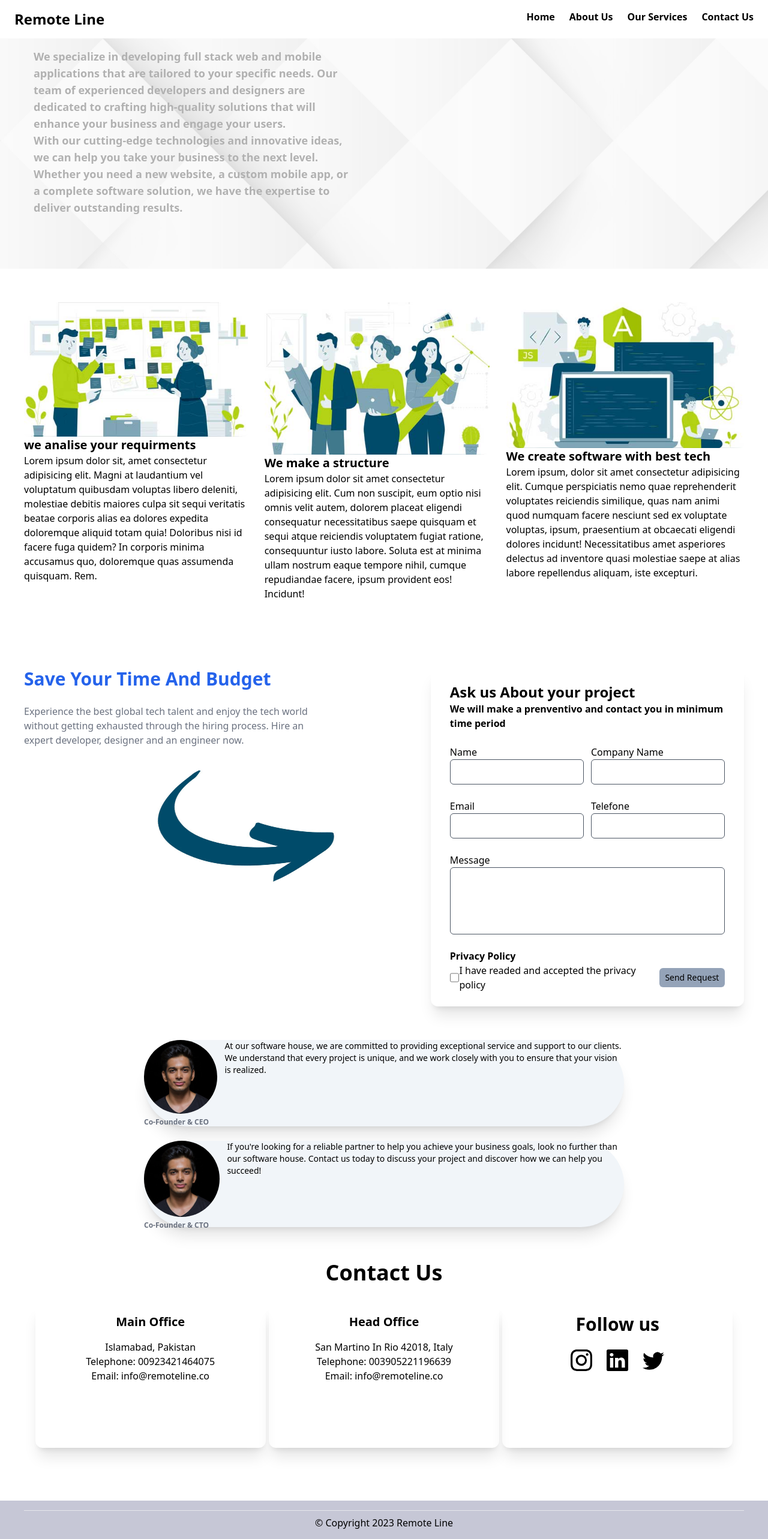
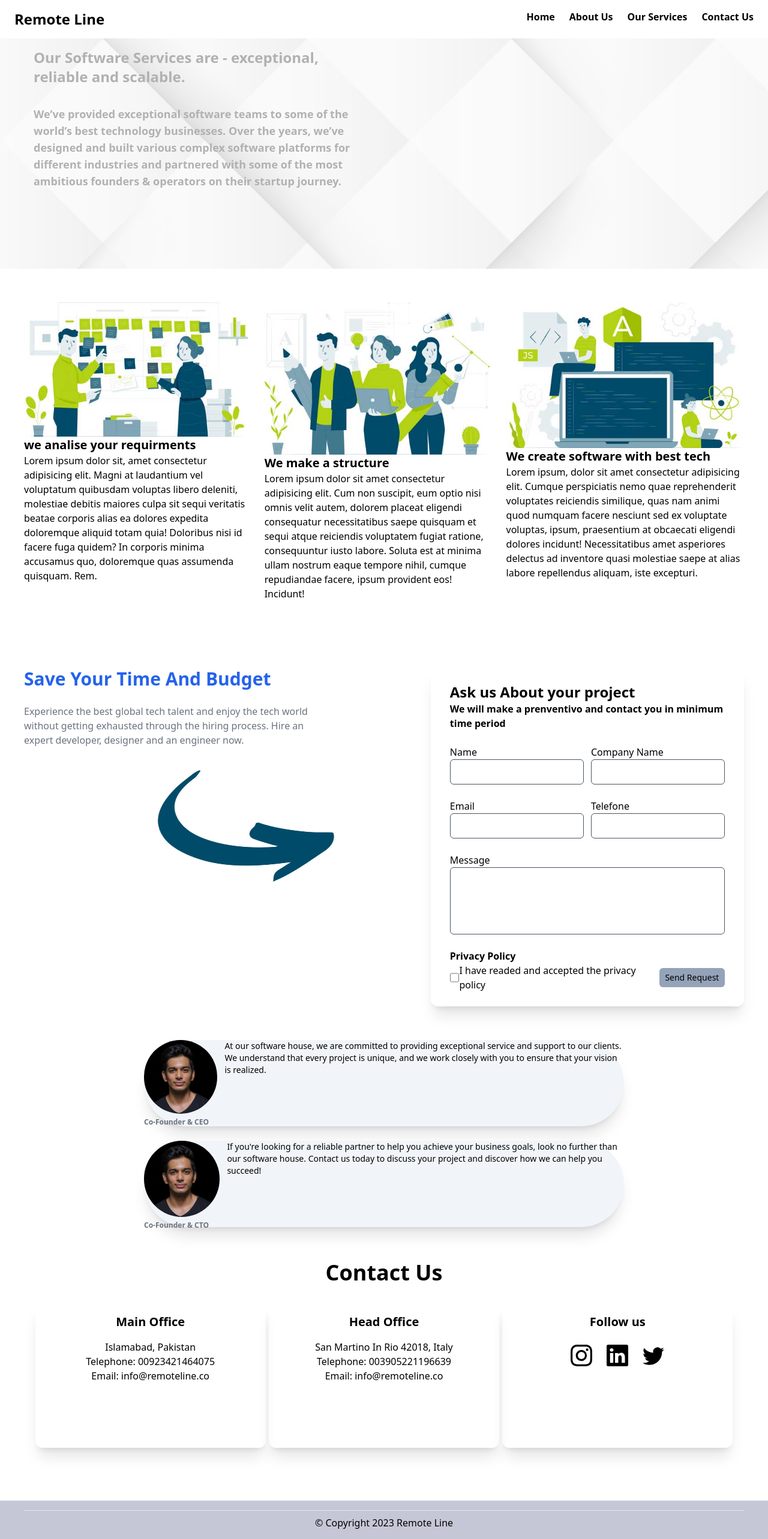
Before and after one commit to sohailabbas11/RemoteLine-Landing, a React (Create React App) app: page / in a window 1280 px wide. Shown: the top 2566 px of the page at 60% size. Built offline with nearby package versions, Linux system fonts and the light colour scheme.

Commit message:
new changes

```diff
--- a/src/components/ContactUs.tsx
+++ b/src/components/ContactUs.tsx
@@ -23,7 +23,7 @@ const ContactUs = () => {
                     </p>
                 </div>
                 <div className='flex flex-col shadow-xl h-60 w-96 rounded-xl my-8 py-4 px-4 '>
-                    <span className='text-3xl font-semibold text-center'>Follow us</span>
+                    <span className='text-xl font-semibold text-center'>Follow us</span>
                     <div className='text-4xl flex justify-center gap-6 my-6 cursor-pointer '>
                         <BsInstagram />
                         <BsLinkedin />
--- a/src/components/Home.tsx
+++ b/src/components/Home.tsx
@@ -1,16 +1,21 @@
 
 const Home = () => {
     return (
-        <div
-            style={{ backgroundImage: `url(${require('../images/bg.jpg')})` }}
-            className='bg-cover h-96 opacity-30 ' >
+
+        <div style={{ backgroundImage: `url(${require('../images/bg.jpg')})` }}
+            className='bg-cover h-96 opacity-30 '>
             <div className="flex px-4 md:w-1/2">
                 <p className="text-lg font-semibold py-4 px-4 md:px-10">
-                    We specialize in developing full stack web and mobile applications that are tailored to your specific needs. Our team of experienced developers and designers are dedicated to crafting high-quality solutions that will enhance your business and engage your users. <br />
-                    With our cutting-edge technologies and innovative ideas, we can help you take your business to the next level. Whether you need a new website, a custom mobile app, or a complete software solution, we have the expertise to deliver outstanding results. <br />
+                    <span className="text-2xl font-bold text-black">
+                        Our Software Services are - exceptional, <br /> reliable and scalable. <br /><br />
+                    </span>
+                    We’ve provided exceptional software teams to some of the world’s best technology businesses.
+                    Over the years, we’ve designed and built various complex software platforms for different industries and partnered with some of the most ambitious founders & operators on their startup journey.
                 </p>
             </div>
-        </div >
+        </div>
+
+
     )
 }
 
--- a/src/components/Message.tsx
+++ b/src/components/Message.tsx
@@ -3,7 +3,7 @@ const Message = () => {
     return (
         <div className='px-4 md:px-10 space-y-6 place-items-center'>
             <div className='flex space-x-3 bg-slate-100  w-full md:w-2/3 h-36 rounded-full shadow-xl'>
-                <div>
+                <div className="">
                     <img className='h-17 w-17 rounded-full' src={require('../images/person2.jpeg')} alt="" />
                     <span className="text-xs font-semibold text-gray-500">Co-Founder & CEO</span>
                 </div>
@@ -12,7 +12,7 @@ const Message = () => {
                 </p>
             </div>
             <div className='flex space-x-3 bg-slate-100 w-full md:w-2/3 h-36 rounded-full shadow-xl'>
-                <div>
+                <div className="">
                     <img className='h-17 w-17 rounded-full' src={require('../images/person2.jpeg')} alt="" />
                     <span className="text-xs font-semibold text-gray-500">Co-Founder & CTO</span>
                 </div>
```
